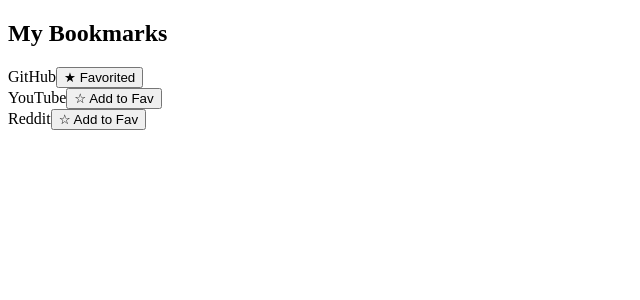
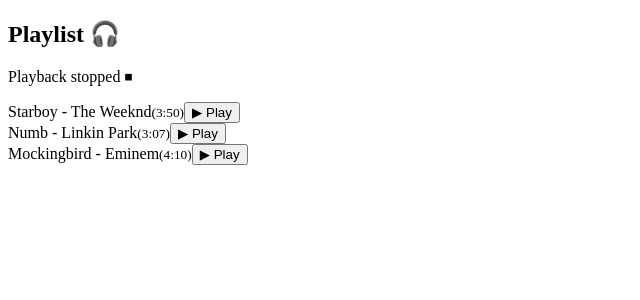
Before and after one commit to iveryasov/react-learning, a React (Vite) app: page / in a window 1280 px wide. Shown: the top 300 px of the page, without its empty margins (0-640 px from the left). Built offline with nearby package versions, Linux system fonts and the light colour scheme.

Commit message:
Day 122: Single active track state with derived isPlaying prop

```diff
--- a/src/App.tsx
+++ b/src/App.tsx
@@ -1,9 +1,9 @@
-import Day121 from './components/Day121';
+import Day122 from './components/Day122';
 
 function App() {
   return (
     <div>
-      <Day121 />
+      <Day122 />
     </div>
   );
 }
--- /dev/null
+++ b/src/components/Day122.tsx
@@ -0,0 +1,64 @@
+import { useState } from 'react';
+
+// Day 122
+// Audio Track List
+
+// Структура трека
+interface Track {
+    id: number;
+    title: string;
+    artist: string;
+    duration: string;
+}
+
+// Интерфейс пропсов
+interface TrackRowProps {
+    track: Track;
+    isPlaying: boolean;
+    onPlay: (id: number) => void;
+}
+
+// Parent component
+function Day122() {
+    const tracks: Track[] = [
+        { id: 1, title: 'Starboy', artist: 'The Weeknd', duration: '3:50' },
+        { id: 2, title: 'Numb', artist: 'Linkin Park', duration: '3:07' },
+        { id: 3, title: 'Mockingbird', artist: 'Eminem', duration: '4:10' },
+    ];
+
+    const [currentTrackId, setCurrentTrackId] = useState<number | null>(null);
+
+    const handlePlay = (id: number) => {
+        setCurrentTrackId(
+            currentTrackId === id ? null : id
+        )
+    }
+
+    return (
+        <div>
+            <h2>Playlist 🎧</h2>
+            <p>{currentTrackId === null ? 'Playback stopped ⏹' : `Now playing track ${currentTrackId}`}</p>
+            {tracks.map(track => (
+                <TrackRow
+                    key={track.id}
+                    track={track}
+                    isPlaying={currentTrackId === track.id}
+                    onPlay={handlePlay}
+                />
+            ))}
+        </div>
+    );
+}
+
+// Дочерний компонент
+function TrackRow({ track, isPlaying, onPlay }: TrackRowProps) {
+    return (
+        <div>
+            <span>{track.title} - {track.artist}</span>
+            <small>({track.duration})</small>
+            <button onClick={() => onPlay(track.id)}>{isPlaying ? '⏸ Pause' : '▶ Play'}</button>
+        </div>
+    )
+}
+
+export default Day122;
```
